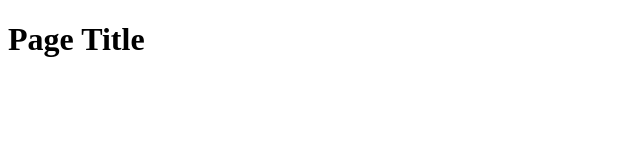
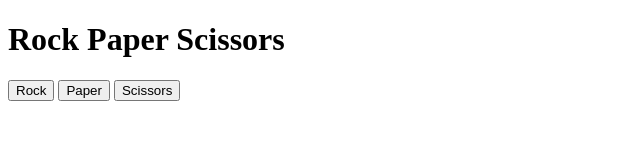
Before and after one commit to baluxmv/odin-rock-paper-scissors, a plain HTML site: page index.html in a window 1280 px wide. Shown: the whole page, without its empty margins (0-640 px from the left). Drawn offline with Linux system fonts and the light colour scheme.

Commit message:
Add rock, paper and scissors buttons to play the game

```diff
--- a/index.html
+++ b/index.html
@@ -9,8 +9,11 @@
 </head>
 
 <body>
-  <h1>Page Title</h1>
-  <script src="scripts.js"></script>
+        <h1>Rock Paper Scissors</h1>
+        <button class="rock-button">Rock</button>
+        <button class="paper-button">Paper</button>
+        <button class="scissors-button">Scissors</button>
+        <script src="scripts.js"></script>
 </body>
 
 </html>
```
